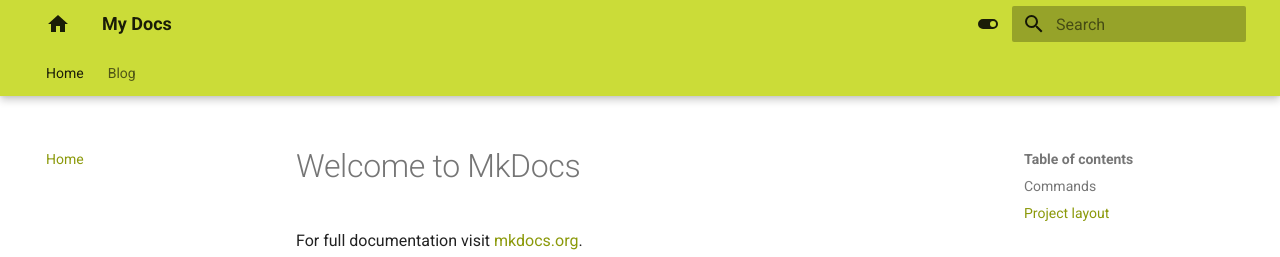
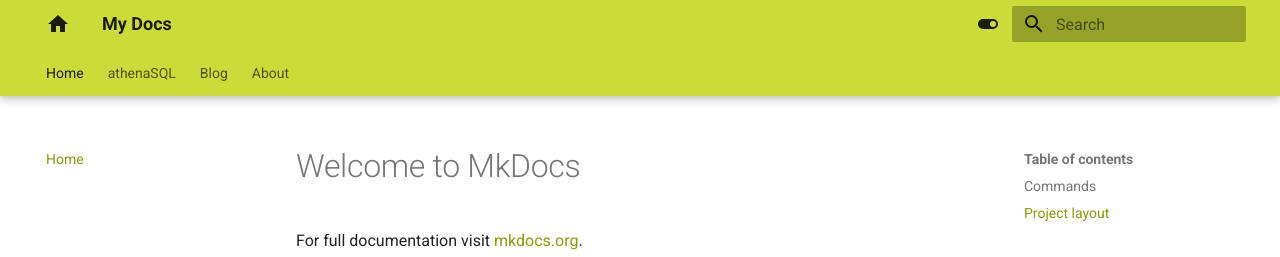
Before and after one commit to nabilseid/nabilseid.github.io, an MkDocs documentation site: the page built from docs/index.md, in a window 1280 px wide. Shown: the top 257 px of the page. Built offline with MkDocs 1.6.1 and Material for MkDocs 9.7.7, drawn with Linux system fonts in a browser that asks for light colours.

Commit message:
Add athenaSQL nav

```diff
--- a/mkdocs.yml
+++ b/mkdocs.yml
@@ -32,8 +32,10 @@ theme:
 
 nav:
   - Home: index.md
+  - athenaSQL: athenaSQL/index.md
   - Blog:
     - blog/index.md
+  - About: about.md
 
 plugins:
   - search
```
